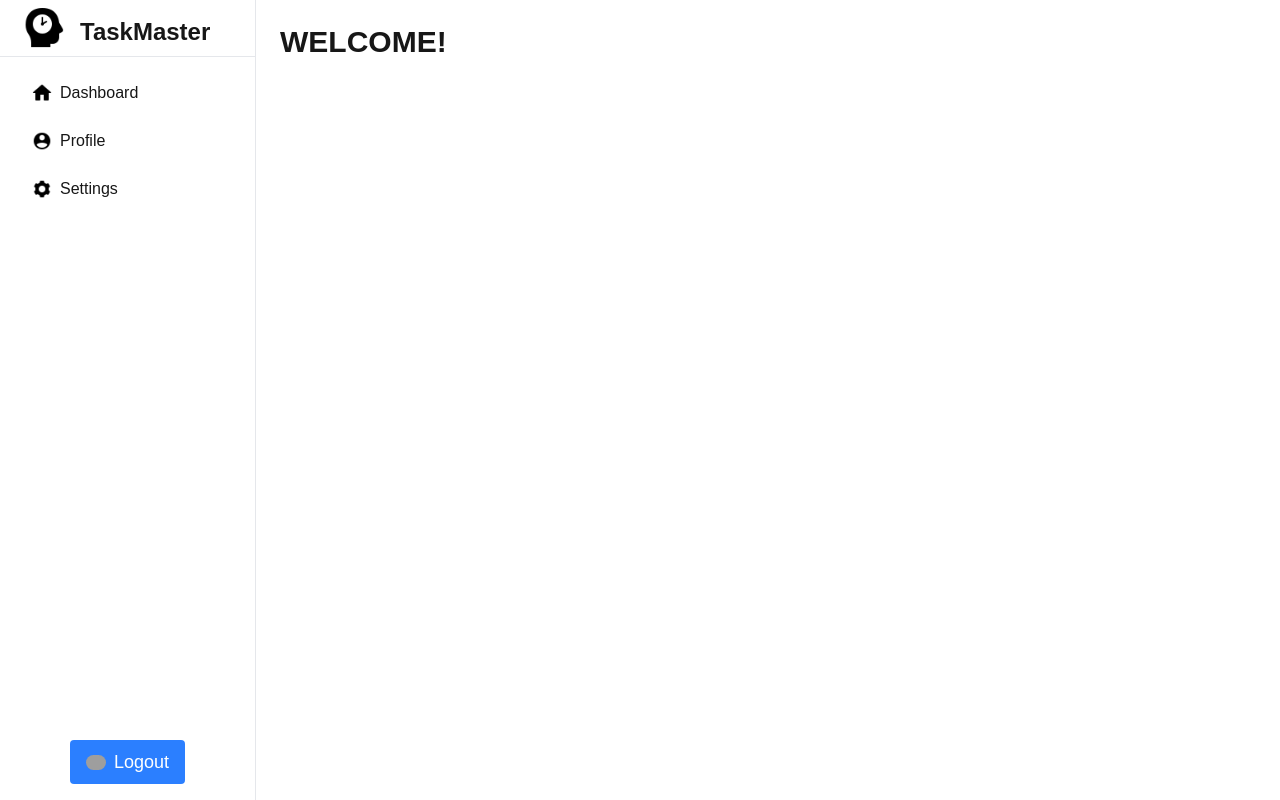
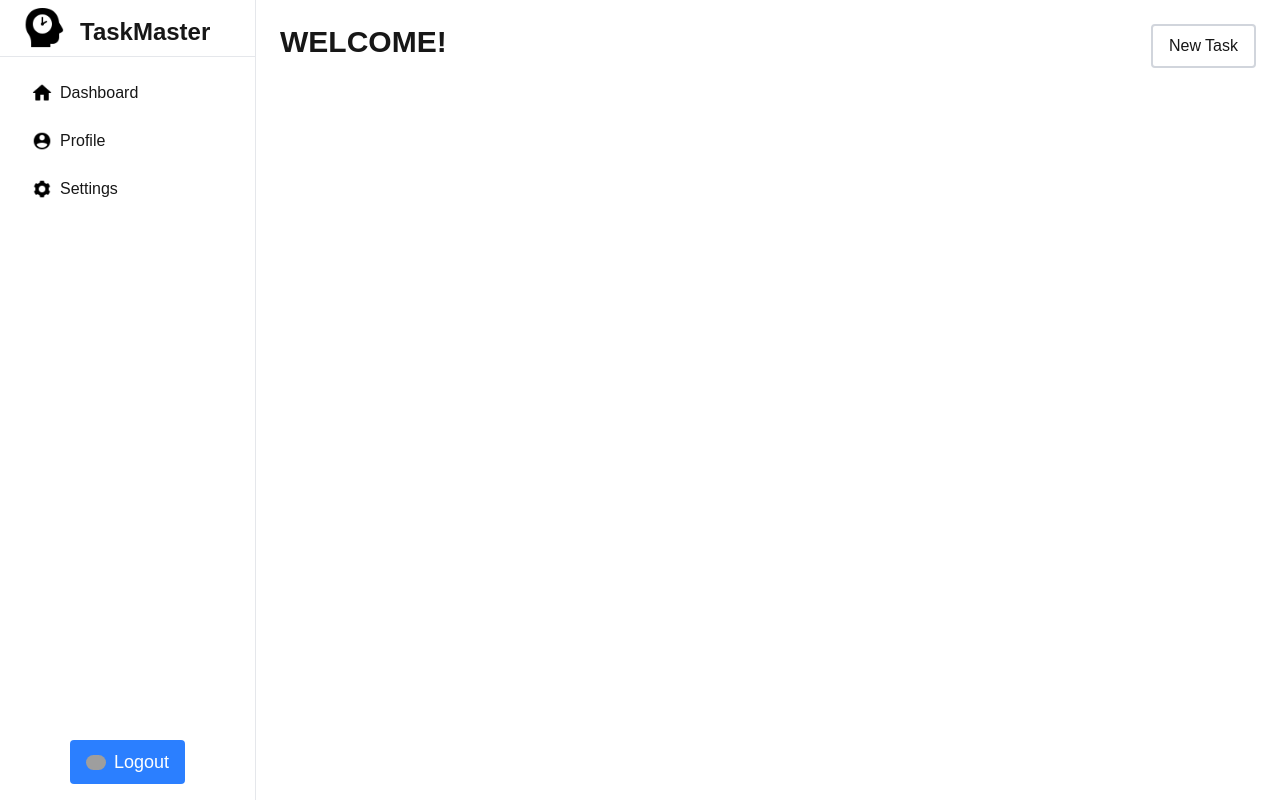
Before and after one commit to HamnAsif/taskmaster, a Next.js app: page /dashboard in a window 1280 px wide. Built offline with nearby package versions, Linux system fonts and the light colour scheme; grey boxes are pictures that could not be loaded.

Commit message:
Dashboard structure created

```diff
--- a/src/app/dashboard/page.tsx
+++ b/src/app/dashboard/page.tsx
@@ -1,6 +1,7 @@
 "use client";
 import { signOut } from "next-auth/react";
 import Image from "next/image";
+import Link from "next/link";
 
 export default function DashboardPage() {
   return (
@@ -15,7 +16,7 @@ export default function DashboardPage() {
 
         <nav className="flex-1 p-4 space-y-2">
           <a
-            href="#"
+            href="/dashboard"
             className="block px-4 py-2 rounded hover:bg-blue-100 flex items-center space-x-2"
           >
             <span>
@@ -25,7 +26,7 @@ export default function DashboardPage() {
           </a>
 
           <a
-            href="#"
+            href="/profile"
             className="block px-4 py-2 rounded hover:bg-blue-100 flex items-center space-x-2"
           >
             <span>
@@ -35,7 +36,7 @@ export default function DashboardPage() {
           </a>
 
           <a
-            href="#"
+            href="/settings"
             className="block px-4 py-2 rounded hover:bg-blue-100 flex items-center space-x-2"
           >
             <span>
@@ -60,7 +61,12 @@ export default function DashboardPage() {
       </div>
 
       <div className="flex-1 p-6">
-        <h1 className="text-3xl font-bold">WELCOME!</h1>
+        <div className="flex flex-row justify-between">
+          <h1 className="text-3xl font-bold">WELCOME!</h1>
+          <Link href="/new-task" className="px-4 py-2 bg-white rounded border-2 border-gray-300 hover:border-2 hover:border-gray-500 transition">
+                  New Task
+          </Link>
+        </div>
       </div>
     </div>
   );
--- /dev/null
+++ b/src/app/new-task/page.tsx
@@ -0,0 +1,4 @@
+export default function NewTask()
+{
+    return <h1>NewTask</h1>
+}
--- /dev/null
+++ b/src/app/profile/page.tsx
@@ -0,0 +1,4 @@
+export default function ProfilePage()
+{
+    return <h1>Profile Page</h1>
+}
--- /dev/null
+++ b/src/app/settings/page.tsx
@@ -0,0 +1,4 @@
+export default function SettingPage()
+{
+    return <h1>Settings Page</h1>
+}
```
